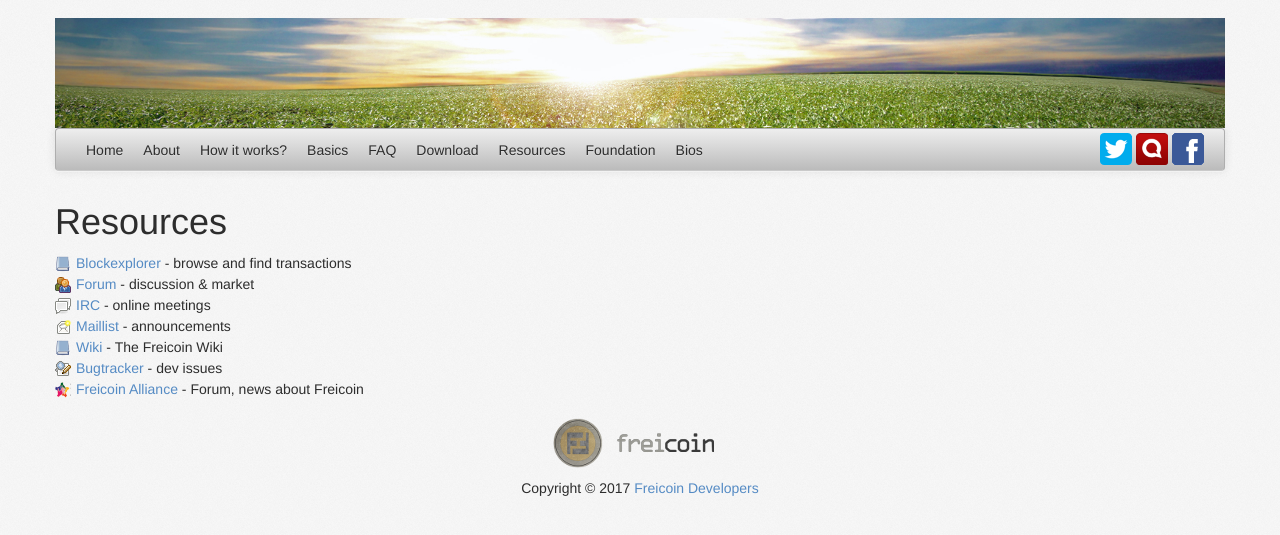
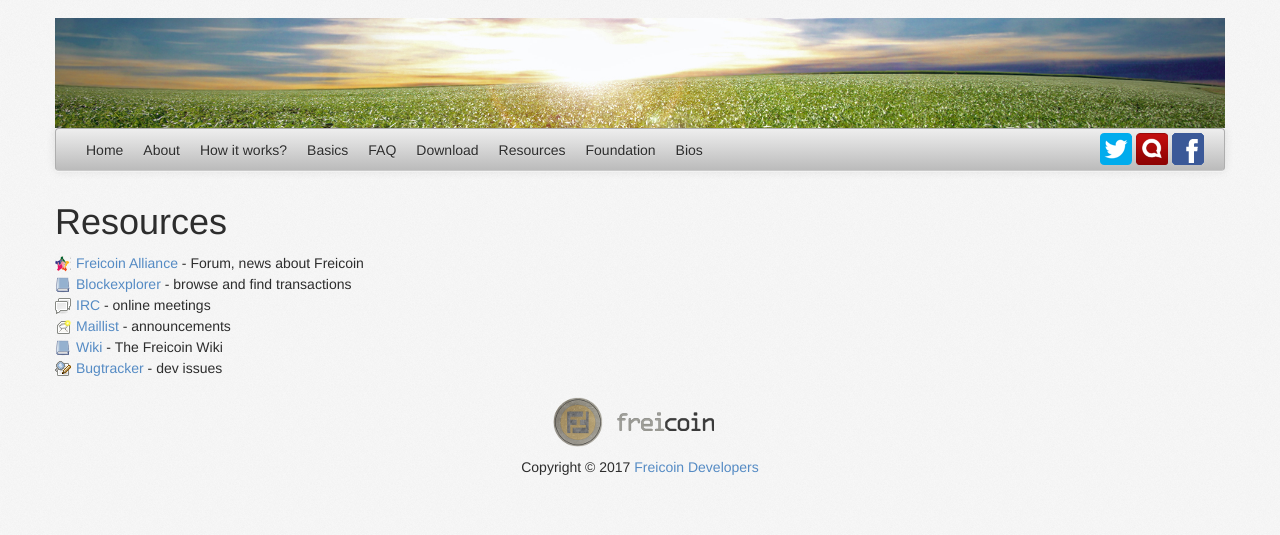
Before and after one commit to freicoin/freico.in, a Jekyll site: the page built from resources/index.md, in a window 1280 px wide. Shown: the top 535 px of the page. Built offline with Jekyll 4.4.1, drawn with Linux system fonts in a browser that asks for light colours; nearby versions of some CDN libraries; some web fonts are replaced; comment, search, counter and statistics services are not loaded.

Commit message:
Links removed
Removed freeforums link as it does not exist anymore. Changed explorer to the new freicoin.info

```diff
--- a/resources/index.md
+++ b/resources/index.md
@@ -8,12 +8,12 @@
 <h1>Resources</h1>
 <div>
 	<ul class="nostyle">
-		<li><img src="/static/images/resources/wiki.png" class="os_icon" /><a 	href="http://explorer.sicanet.net">Blockexplorer</a> - browse and find transactions</li>
-		<li><img src="/static/images/resources/forum.png" class="os_icon" /><a href="http://freicoin.freeforums.org">Forum</a> - discussion &amp; market</li>
+		<li><img src="/static/images/resources/alliance.png" class="os_icon" /><a href="http://freicoinalliance.com">Freicoin Alliance</a> - Forum, news about Freicoin</li>
+		<li><img src="/static/images/resources/wiki.png" class="os_icon" /><a 	href="http://freicoin.info">Blockexplorer</a> - browse and find transactions</li>
 		<li><img src="/static/images/resources/irc.png" class="os_icon" /><a href="http://webchat.freenode.net/?channels=freicoin">IRC</a> - online meetings</li>
 		<li><img src="/static/images/resources/mail.png" class="os_icon" /><a href="http://groups.google.com/group/freicoin">Maillist</a> - announcements</li>
 		<li><img src="/static/images/resources/wiki.png" class="os_icon" /><a href="https://github.com/freicoin/freicoin/wiki">Wiki</a> - The Freicoin Wiki</li>
 		<li><img src="/static/images/resources/bugtracker.png" class="os_icon" /><a href="https://github.com/freicoin/freicoin/issues">Bugtracker</a> - dev issues</li>
-                <li><img src="/static/images/resources/alliance.png" class="os_icon" /><a href="http://freicoinalliance.com">Freicoin Alliance</a> - Forum, news about Freicoin</li>
+
 	</ul>
 </div>
```
